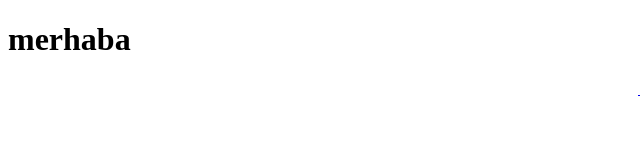
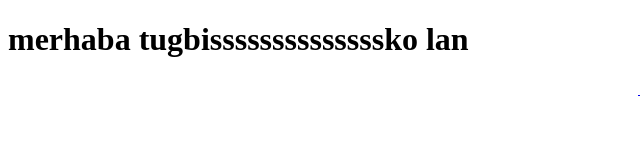
Before and after one commit to ahmetaaydn/tsejemplo, a plain HTML site: page index.html in a window 1280 px wide. Shown: the whole page, without its empty margins (0-640 px from the left). Drawn offline with Linux system fonts and the light colour scheme.

Commit message:
Update index.html

```diff
--- a/index.html
+++ b/index.html
@@ -7,7 +7,7 @@
 </head>
 <body>
 
-   <h1>merhaba</h1>
+   <h1>merhaba tugbissssssssssssssko lan</h1>
 
 <center>
 <a href="https://www.youtube.com/watch?v=EcBWGENvnsw" target="_blank">
@@ -19,8 +19,8 @@
     <img src="pictures/kalp.png" alt=""width=300"
     "height=300">
 
-</center>
+ </center>
 
 
-</body>
-</html>
+ </body>
+ </html>
```
